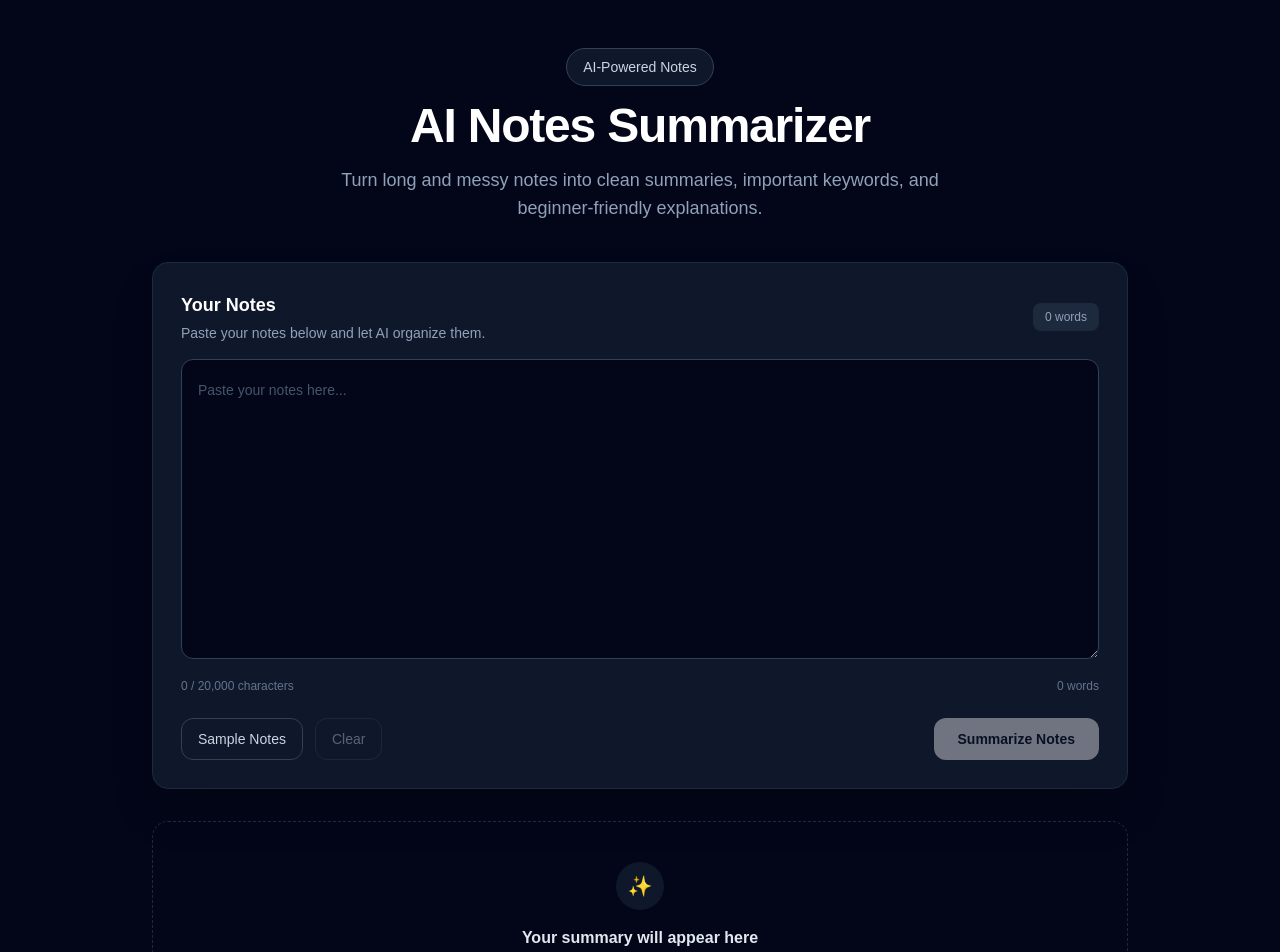
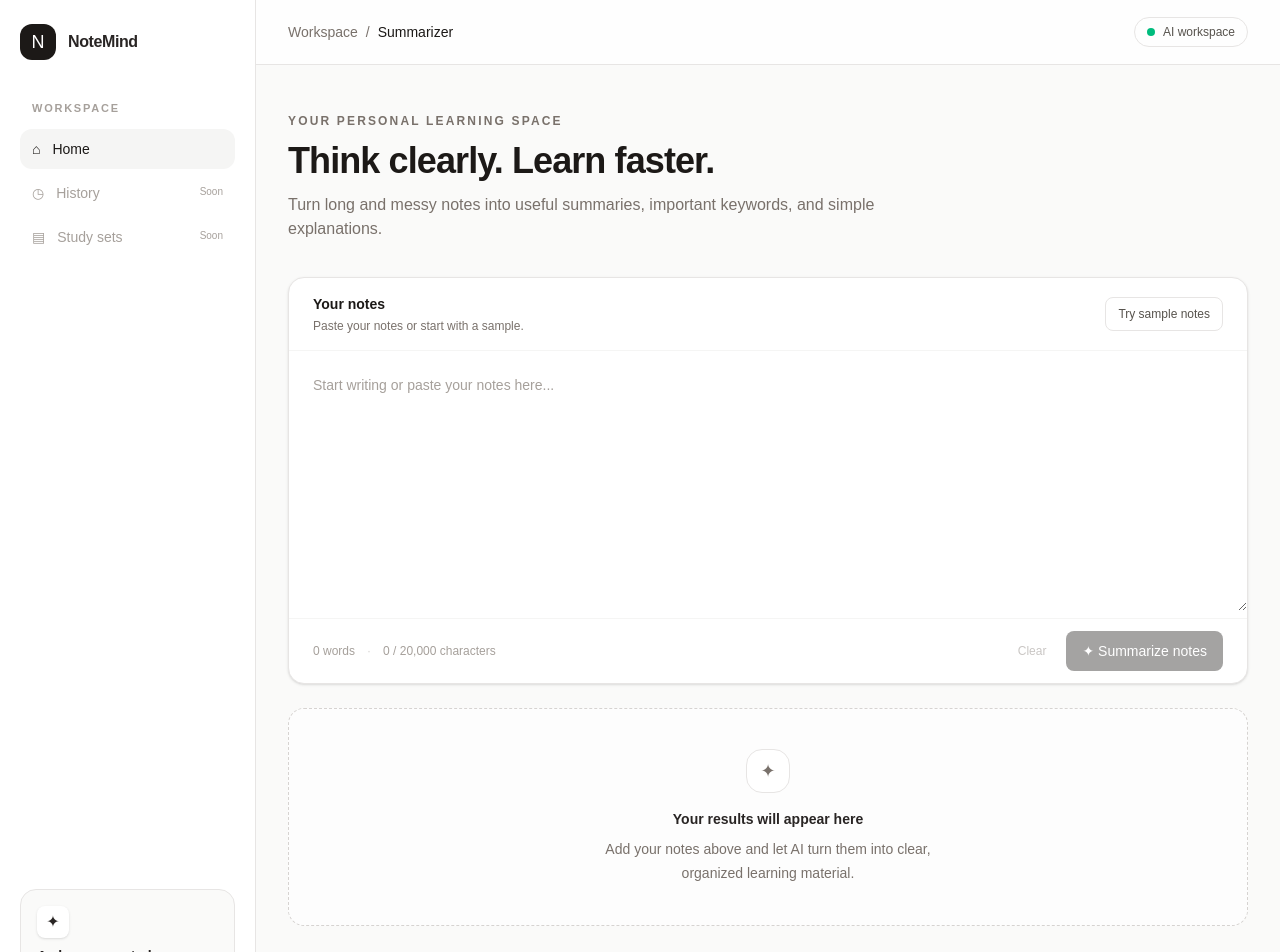
Before and after one commit to Tanupriya91/note-ai, a Next.js app: page / in a window 1280 px wide. Shown: the top 952 px of the page. Built offline with nearby package versions, Linux system fonts and the light colour scheme.

Commit message:
feat: redesign notes summarizer page UI

```diff
--- a/app/page.tsx
+++ b/app/page.tsx
@@ -55,9 +55,7 @@ export default function Home() {
     try {
       const response = await fetch("/api/summarize", {
         method: "POST",
-        headers: {
-          "Content-Type": "application/json",
-        },
+        headers: { "Content-Type": "application/json" },
         body: JSON.stringify({ notes }),
       });
 
@@ -99,90 +97,158 @@ export default function Home() {
   };
 
   return (
-    <main className="min-h-screen bg-slate-950 text-white">
-      <div className="mx-auto flex min-h-screen w-full max-w-5xl flex-col px-6 py-12">
-        <header className="mb-10 text-center">
-          <div className="mb-4 inline-flex rounded-full border border-slate-700 bg-slate-900 px-4 py-2 text-sm text-slate-300">
-            AI-Powered Notes
+    <main className="min-h-screen bg-[#fafaf9] text-stone-800">
+      <div className="mx-auto flex min-h-screen max-w-[1600px]">
+        <aside className="hidden w-64 shrink-0 border-r border-stone-200 bg-white px-5 py-6 md:flex md:flex-col">
+          <a href="/" className="flex items-center gap-3">
+            <span className="flex h-9 w-9 items-center justify-center rounded-xl bg-stone-900 text-lg text-white">
+              N
+            </span>
+            <span className="text-base font-semibold tracking-tight">
+              NoteMind
+            </span>
+          </a>
+
+          <div className="mt-10">
+            <p className="mb-3 px-3 text-[11px] font-semibold uppercase tracking-[0.16em] text-stone-400">
+              Workspace
+            </p>
+            <a
+              href="/"
+              aria-current="page"
+              className="flex items-center gap-3 rounded-xl bg-stone-100 px-3 py-2.5 text-sm font-medium text-stone-900"
+            >
+              <span>⌂</span>
+              Home
+            </a>
+            <div className="mt-1 flex items-center gap-3 rounded-xl px-3 py-2.5 text-sm text-stone-400">
+              <span>◷</span>
+              History
+              <span className="ml-auto text-[10px]">Soon</span>
+            </div>
+            <div className="mt-1 flex items-center gap-3 rounded-xl px-3 py-2.5 text-sm text-stone-400">
+              <span>▤</span>
+              Study sets
+              <span className="ml-auto text-[10px]">Soon</span>
+            </div>
           </div>
 
-          <h1 className="text-4xl font-bold tracking-tight sm:text-5xl">
-            AI Notes Summarizer
-          </h1>
+          <div className="mt-auto rounded-2xl border border-stone-200 bg-stone-50 p-4">
+            <div className="mb-2 flex h-8 w-8 items-center justify-center rounded-lg bg-white shadow-sm">
+              ✦
+            </div>
+            <p className="text-sm font-semibold">A clearer way to learn</p>
+            <p className="mt-1 text-xs leading-5 text-stone-500">
+              Turn your notes into summaries and explanations you can
+              understand.
+            </p>
+          </div>
+        </aside>
 
-          <p className="mx-auto mt-4 max-w-2xl text-base leading-7 text-slate-400 sm:text-lg">
-            Turn long and messy notes into clean summaries, important
-            keywords, and beginner-friendly explanations.
-          </p>
+        <div className="min-w-0 flex-1">
+          <header className="flex h-[65px] items-center justify-between border-b border-stone-200 bg-white/80 px-5 sm:px-8">
+            <div className="flex items-center gap-2 text-sm text-stone-500">
+              <span className="md:hidden font-semibold text-stone-900">
+                NoteMind
+              </span>
+              <span className="hidden md:inline">Workspace</span>
+              <span className="hidden md:inline">/</span>
+              <span className="hidden md:inline text-stone-900">Summarizer</span>
+            </div>
+            <div className="flex items-center gap-2 rounded-full border border-stone-200 px-3 py-1.5 text-xs text-stone-600">
+              <span className="h-2 w-2 rounded-full bg-emerald-500" />
+              AI workspace
+            </div>
           </header>
 
-        <section className="rounded-2xl border border-slate-800 bg-slate-900 p-5 shadow-2xl sm:p-7">
-          <div className="mb-4 flex items-center justify-between">
+          <div className="mx-auto w-full max-w-5xl px-5 py-9 sm:px-8 sm:py-12">
+            <section className="mb-9">
+              <p className="mb-3 text-xs font-semibold uppercase tracking-[0.18em] text-stone-500">
+                YOUR PERSONAL LEARNING SPACE
+              </p>
+              <h1 className="text-3xl font-semibold tracking-tight text-stone-900 sm:text-4xl">
+                Think clearly. Learn faster.
+              </h1>
+              <p className="mt-3 max-w-2xl text-sm leading-6 text-stone-500 sm:text-base">
+                Turn long and messy notes into useful summaries, important
+                keywords, and simple explanations.
+              </p>
+            </section>
+
+            <section className="overflow-hidden rounded-2xl border border-stone-200 bg-white shadow-sm">
+              <div className="flex flex-wrap items-center justify-between gap-3 border-b border-stone-100 px-5 py-4 sm:px-6">
                 <div>
-              <h2 className="text-lg font-semibold">Your Notes</h2>
-              <p className="mt-1 text-sm text-slate-400">
-                Paste your notes below and let AI organize them.
+                  <h2 className="text-sm font-semibold text-stone-900">
+                    Your notes
+                  </h2>
+                  <p className="mt-1 text-xs text-stone-500">
+                    Paste your notes or start with a sample.
                   </p>
                 </div>
-
-            <span className="hidden rounded-lg bg-slate-800 px-3 py-1.5 text-xs text-slate-400 sm:block">
-              {wordCount} words
-            </span>
+                <button
+                  onClick={handleSampleNotes}
+                  type="button"
+                  disabled={isLoading}
+                  className="rounded-lg border border-stone-200 px-3 py-2 text-xs font-medium text-stone-600 transition hover:bg-stone-50 disabled:opacity-40"
+                >
+                  Try sample notes
+                </button>
               </div>
 
               <textarea
                 value={notes}
                 onChange={(event) => setNotes(event.target.value)}
-            placeholder="Paste your notes here..."
+                placeholder="Start writing or paste your notes here..."
                 maxLength={20000}
-            className="min-h-[300px] w-full resize-y rounded-xl border border-slate-700 bg-slate-950 p-4 text-sm leading-7 text-slate-200 outline-none transition placeholder:text-slate-600 focus:border-slate-500"
+                aria-label="Your notes"
+                className="min-h-[260px] w-full resize-y bg-white px-5 py-5 text-sm leading-7 text-stone-800 outline-none placeholder:text-stone-400 focus:bg-stone-50/40 sm:px-6"
               />
 
-          <div className="mt-3 flex items-center justify-between text-xs text-slate-500">
-            <span>{characterCount} / 20,000 characters</span>
+              <div className="flex flex-wrap items-center justify-between gap-3 border-t border-stone-100 px-5 py-3 sm:px-6">
+                <div className="flex items-center gap-3 text-xs text-stone-400">
                   <span>{wordCount} words</span>
+                  <span className="text-stone-300">·</span>
+                  <span>{characterCount.toLocaleString()} / 20,000 characters</span>
                 </div>
-
-          <div className="mt-6 flex flex-col gap-3 sm:flex-row sm:justify-between">
-            <div className="flex gap-3">
-              <button
-                onClick={handleSampleNotes}
-                type="button"
-                disabled={isLoading}
-                className="rounded-xl border border-slate-700 px-4 py-2.5 text-sm font-medium text-slate-300 transition hover:bg-slate-800 disabled:opacity-40"
-              >
-                Sample Notes
-              </button>
-
+                <div className="flex items-center gap-2">
                   <button
                     onClick={handleClear}
                     type="button"
-                disabled={!notes && !result && !error || isLoading}
-                className="rounded-xl border border-slate-700 px-4 py-2.5 text-sm font-medium text-slate-300 transition hover:bg-slate-800 disabled:cursor-not-allowed disabled:opacity-40"
+                    disabled={(!notes && !result && !error) || isLoading}
+                    className="rounded-lg px-3 py-2 text-xs font-medium text-stone-500 transition hover:bg-stone-100 hover:text-stone-900 disabled:cursor-not-allowed disabled:opacity-40"
                   >
                     Clear
                   </button>
-            </div>
-
                   <button
                     onClick={handleSummarize}
                     type="button"
                     disabled={!notes.trim() || isLoading}
-              className="rounded-xl bg-white px-6 py-2.5 text-sm font-semibold text-slate-950 transition hover:bg-slate-200 disabled:cursor-not-allowed disabled:opacity-40"
+                    className="inline-flex items-center gap-2 rounded-lg bg-stone-900 px-4 py-2.5 text-sm font-medium text-white transition hover:bg-stone-700 disabled:cursor-not-allowed disabled:opacity-40"
                   >
-              {isLoading ? "Summarizing..." : "Summarize Notes"}
+                    {isLoading ? (
+                      <>
+                        <span className="h-3.5 w-3.5 animate-spin rounded-full border-2 border-stone-500 border-t-white" />
+                        Working...
+                      </>
+                    ) : (
+                      <>✦ Summarize notes</>
+                    )}
                   </button>
+                </div>
               </div>
             </section>
 
             {isLoading && (
               <section
                 role="status"
-            className="mt-8 rounded-2xl border border-slate-800 bg-slate-900 p-8 text-center"
+                className="mt-6 rounded-2xl border border-stone-200 bg-white p-8 text-center"
               >
-            <div className="mx-auto mb-3 h-7 w-7 animate-spin rounded-full border-2 border-slate-600 border-t-white" />
-            <p className="text-sm text-slate-300">
-              Analyzing your notes...
+                <div className="mx-auto mb-3 h-7 w-7 animate-spin rounded-full border-2 border-stone-200 border-t-stone-800" />
+                <p className="text-sm font-medium text-stone-800">
+                  Organizing your notes
+                </p>
+                <p className="mt-1 text-xs text-stone-500">
+                  Creating your summary, keywords, and explanation...
                 </p>
               </section>
             )}
@@ -190,43 +256,100 @@ export default function Home() {
             {error && !isLoading && (
               <section
                 role="alert"
-            className="mt-8 rounded-2xl border border-red-900/70 bg-red-950/30 p-5"
+                className="mt-6 rounded-xl border border-red-200 bg-red-50 p-5"
               >
-            <h2 className="font-semibold text-red-300">
+                <h2 className="text-sm font-semibold text-red-800">
                   Unable to summarize notes
                 </h2>
-            <p className="mt-2 text-sm leading-6 text-red-200/80">
-              {error}
-            </p>
+                <p className="mt-2 text-sm leading-6 text-red-700">{error}</p>
               </section>
             )}
 
             {result && !isLoading && (
-          <div className="mt-8 space-y-5">
-            <section className="rounded-2xl border border-slate-800 bg-slate-900 p-6">
-              <div className="mb-4 flex flex-wrap items-center justify-between gap-3">
-                <h2 className="text-xl font-semibold">Summary</h2>
+              <section className="mt-8 space-y-5">
+                <div className="flex flex-wrap items-end justify-between gap-3">
+                  <div>
+                    <p className="text-xs font-semibold uppercase tracking-[0.16em] text-stone-400">
+                      YOUR RESULTS
+                    </p>
+                    <h2 className="mt-1 text-xl font-semibold tracking-tight text-stone-900">
+                      Notes, made clearer.
+                    </h2>
+                  </div>
+                  <button
+                    type="button"
+                    onClick={() =>
+                      handleCopy(
+                        [
+                          "SUMMARY",
+                          ...result.summary.map((point) => `• ${point}`),
+                          "",
+                          "IMPORTANT KEYWORDS",
+                          ...result.keywords.map(
+                            ({ term, meaning }) => `${term}: ${meaning}`
+                          ),
+                          "",
+                          "SIMPLE EXPLANATION",
+                          result.simpleExplanation,
+                        ].join("\n")
+                      , "all")}
+                    className="rounded-lg border border-stone-200 bg-white px-3 py-2 text-xs font-medium text-stone-600 transition hover:bg-stone-50"
+                  >
+                    {copied === "all" ? "Copied all results!" : "Copy all results"}
+                  </button>
+                </div>
+
+                <div className="grid gap-5 lg:grid-cols-2">
+                  <section className="rounded-2xl border border-stone-200 bg-white p-5 sm:p-6">
+                    <div className="mb-5 flex items-center justify-between gap-3">
+                      <div className="flex items-center gap-3">
+                        <span className="flex h-9 w-9 items-center justify-center rounded-xl bg-amber-50 text-amber-700">
+                          ≡
+                        </span>
+                        <div>
+                          <h3 className="text-sm font-semibold text-stone-900">
+                            Summary
+                          </h3>
+                          <p className="mt-0.5 text-xs text-stone-500">
+                            The key takeaways
+                          </p>
+                        </div>
+                      </div>
                       <button
                         type="button"
                         onClick={() =>
                           handleCopy(result.summary.join("\n"), "summary")
                         }
-                  className="rounded-lg border border-slate-700 px-3 py-2 text-xs text-slate-300 hover:bg-slate-800"
+                        className="text-xs font-medium text-stone-500 hover:text-stone-900"
                       >
-                  {copied === "summary" ? "Copied!" : "Copy summary"}
+                        {copied === "summary" ? "Copied!" : "Copy"}
                       </button>
                     </div>
-
-              <ul className="list-disc space-y-3 pl-5 text-sm leading-7 text-slate-300">
+                    <ul className="space-y-3 text-sm leading-6 text-stone-600">
                       {result.summary.map((point, index) => (
-                  <li key={`${index}-${point}`}>{point}</li>
+                        <li key={`${index}-${point}`} className="flex gap-3">
+                          <span className="mt-2 h-1.5 w-1.5 shrink-0 rounded-full bg-stone-400" />
+                          <span>{point}</span>
+                        </li>
                       ))}
                     </ul>
                   </section>
 
-            <section className="rounded-2xl border border-slate-800 bg-slate-900 p-6">
-              <div className="mb-4 flex flex-wrap items-center justify-between gap-3">
-                <h2 className="text-xl font-semibold">Important Keywords</h2>
+                  <section className="rounded-2xl border border-stone-200 bg-white p-5 sm:p-6">
+                    <div className="mb-5 flex items-center justify-between gap-3">
+                      <div className="flex items-center gap-3">
+                        <span className="flex h-9 w-9 items-center justify-center rounded-xl bg-violet-50 text-violet-700">
+                          ◈
+                        </span>
+                        <div>
+                          <h3 className="text-sm font-semibold text-stone-900">
+                            Important keywords
+                          </h3>
+                          <p className="mt-0.5 text-xs text-stone-500">
+                            Terms worth remembering
+                          </p>
+                        </div>
+                      </div>
                       <button
                         type="button"
                         onClick={() =>
@@ -237,51 +360,78 @@ export default function Home() {
                             "keywords"
                           )
                         }
-                  className="rounded-lg border border-slate-700 px-3 py-2 text-xs text-slate-300 hover:bg-slate-800"
+                        className="text-xs font-medium text-stone-500 hover:text-stone-900"
                       >
-                  {copied === "keywords" ? "Copied!" : "Copy keywords"}
+                        {copied === "keywords" ? "Copied!" : "Copy"}
                       </button>
                     </div>
-
                     <div className="space-y-4">
                       {result.keywords.map(({ term, meaning }, index) => (
                         <div key={`${index}-${term}`}>
-                    <h3 className="font-medium text-slate-100">{term}</h3>
-                    <p className="mt-1 text-sm leading-6 text-slate-400">
+                          <h4 className="text-sm font-semibold text-stone-800">
+                            {term}
+                          </h4>
+                          <p className="mt-1 text-sm leading-6 text-stone-500">
                             {meaning}
                           </p>
                         </div>
                       ))}
                     </div>
                   </section>
+                </div>
 
-            <section className="rounded-2xl border border-slate-800 bg-slate-900 p-6">
-              <h2 className="mb-3 text-xl font-semibold">
-                Simple Explanation
-              </h2>
-              <p className="whitespace-pre-wrap text-sm leading-7 text-slate-300">
+                <section className="rounded-2xl border border-stone-200 bg-white p-5 sm:p-6">
+                  <div className="mb-4 flex items-center justify-between gap-3">
+                    <div className="flex items-center gap-3">
+                      <span className="flex h-9 w-9 items-center justify-center rounded-xl bg-emerald-50 text-emerald-700">
+                        ☼
+                      </span>
+                      <div>
+                        <h3 className="text-sm font-semibold text-stone-900">
+                          Simple explanation
+                        </h3>
+                        <p className="mt-0.5 text-xs text-stone-500">
+                          Understand the bigger picture
+                        </p>
+                      </div>
+                    </div>
+                    <button
+                      type="button"
+                      onClick={() =>
+                        handleCopy(result.simpleExplanation, "explanation")
+                      }
+                      className="text-xs font-medium text-stone-500 hover:text-stone-900"
+                    >
+                      {copied === "explanation" ? "Copied!" : "Copy"}
+                    </button>
+                  </div>
+                  <p className="whitespace-pre-wrap text-sm leading-7 text-stone-600">
                     {result.simpleExplanation}
                   </p>
                 </section>
-          </div>
+              </section>
             )}
 
             {!result && !error && !isLoading && (
-          <section className="mt-8 rounded-2xl border border-dashed border-slate-800 p-10 text-center">
-            <div className="mx-auto mb-4 flex h-12 w-12 items-center justify-center rounded-full bg-slate-900 text-xl">
-              ✨
+              <section className="mt-6 rounded-2xl border border-dashed border-stone-300 bg-white/60 px-6 py-10 text-center">
+                <div className="mx-auto flex h-11 w-11 items-center justify-center rounded-2xl border border-stone-200 bg-white text-lg text-stone-500">
+                  ✦
                 </div>
-
-            <h2 className="font-semibold text-slate-200">
-              Your summary will appear here
+                <h2 className="mt-4 text-sm font-semibold text-stone-800">
+                  Your results will appear here
                 </h2>
-
-            <p className="mx-auto mt-2 max-w-md text-sm leading-6 text-slate-500">
-              Add your notes above and click &quot;Summarize Notes&quot; to
-              generate an AI-powered summary.
+                <p className="mx-auto mt-2 max-w-sm text-sm leading-6 text-stone-500">
+                  Add your notes above and let AI turn them into clear,
+                  organized learning material.
                 </p>
               </section>
             )}
+
+            <footer className="mt-10 border-t border-stone-200 py-5 text-center text-xs text-stone-400">
+              Made for clearer thinking and better learning.
+            </footer>
+          </div>
+        </div>
       </div>
     </main>
   );
```
Lines whose indentation alone changed are shown as unchanged.
